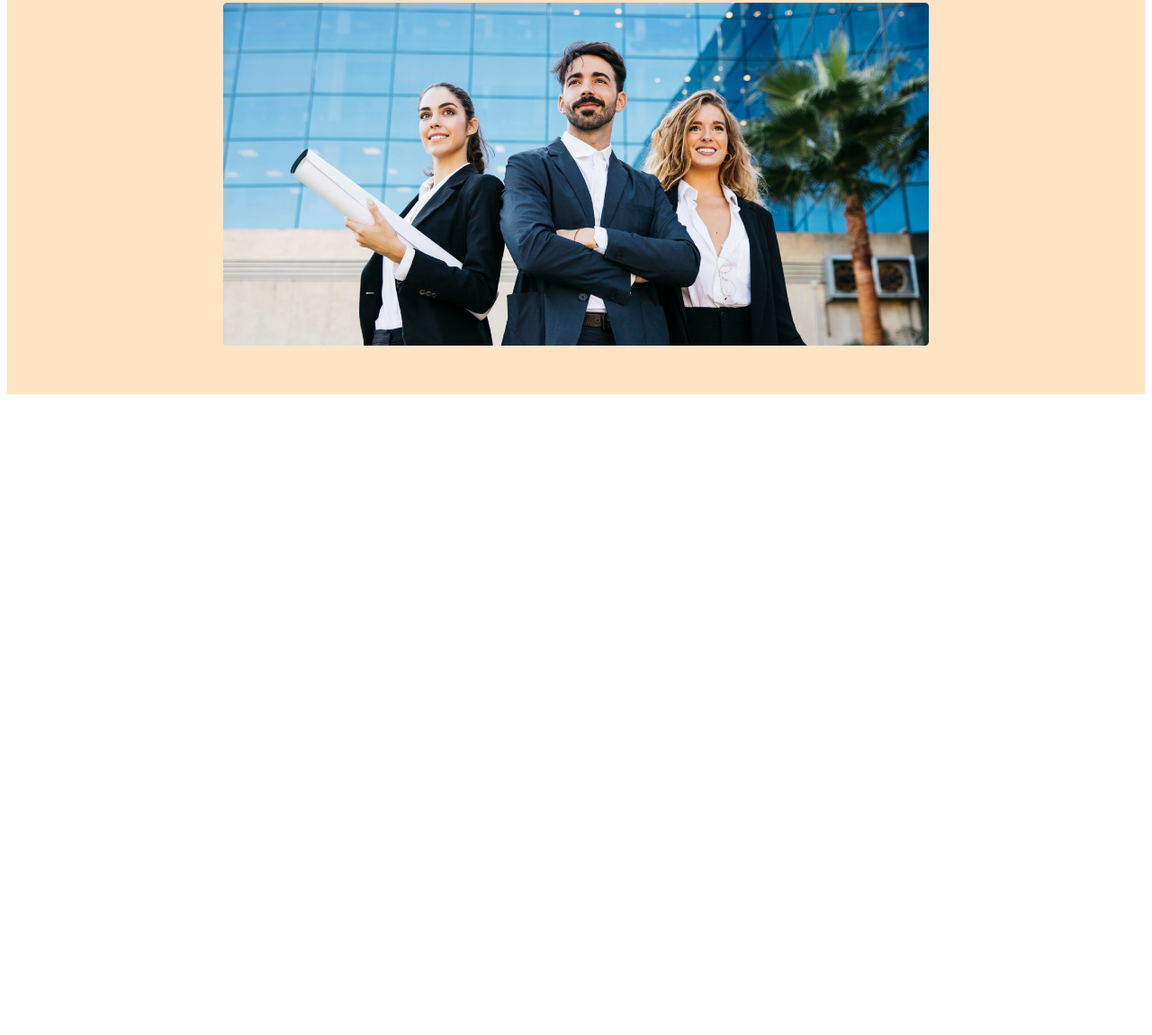
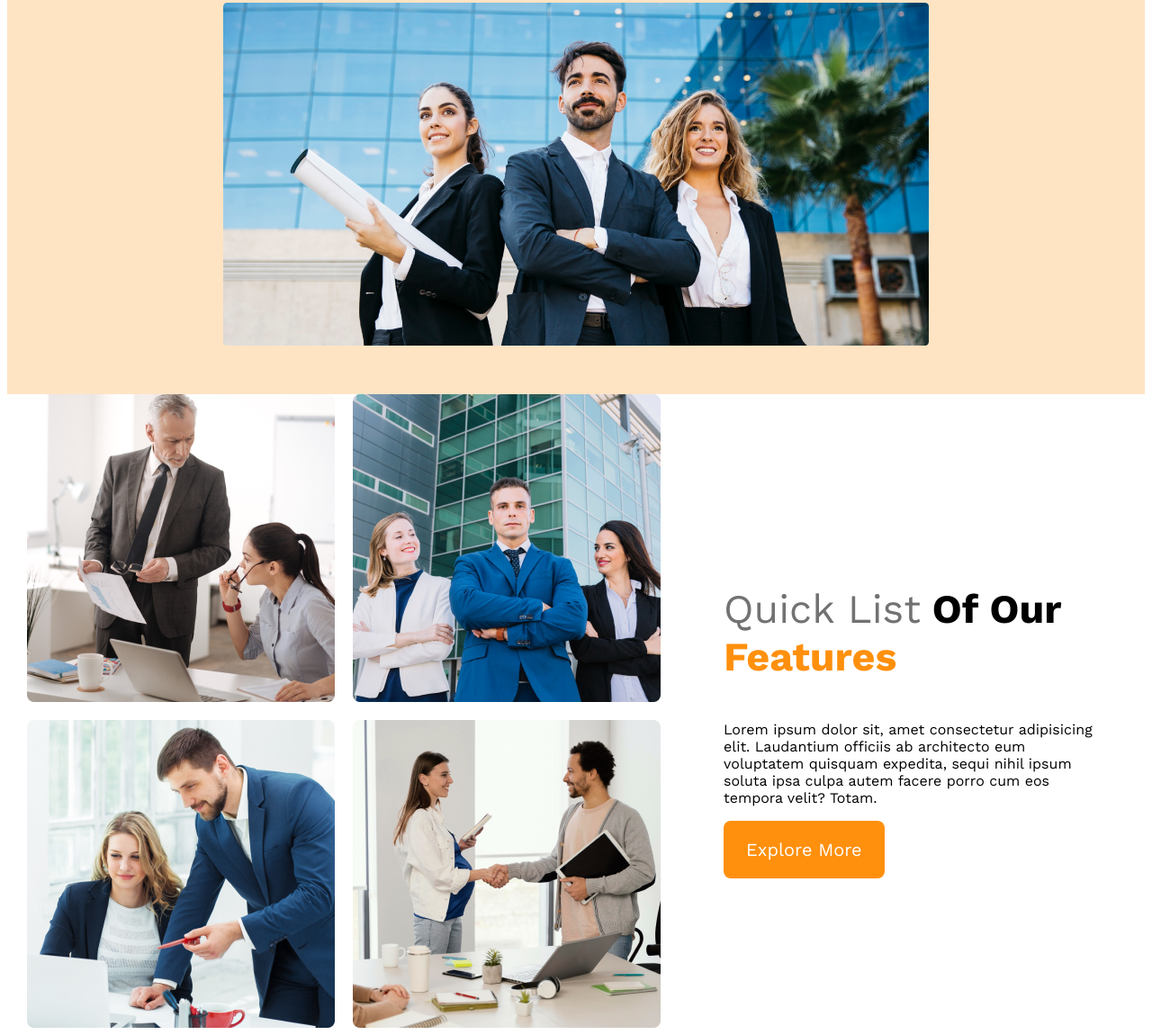
Before and after one commit to mohammed-sabbir/g3-architects-project, a plain HTML site: page index.html in a window 1280 px wide. Shown: the part 573-1723 px from the top of the page at 90% size. Before the commit the page ends 1019 px from the top, so only its background shows below. Drawn offline with nearby package versions, Linux system fonts and the light colour scheme.

Commit message:
added team section

```diff
--- a/index.html
+++ b/index.html
@@ -26,8 +26,18 @@
             <img src="./images/banner.png" alt="">
         </div>
     </header>
+    <!-- header End -->
     <main>
-
+        <section class="team-container">
+        <div class="team-image-contanier">
+            <img src="./images/team1.png" alt=""><img src="./images/team2.png" alt=""><img src="./images/team3.png" alt=""><img src="./images/team4.png" alt="">
+        </div>
+        <div class="team-contend">
+            <h3 class="team-title"><span class="quick">Quick List</span><span> Of Our </span><span class="Features">Features</span></h3>
+            <P class="team-description">Lorem ipsum dolor sit, amet consectetur adipisicing elit. Laudantium officiis ab architecto eum voluptatem quisquam expedita, sequi nihil ipsum soluta ipsa culpa autem facere porro cum eos tempora velit? Totam.</P>
+            <button class="btn-primary">Explore More</button>
+        </div>
+        </section>
     </main>
     <footer>
 
--- a/style/architects.css
+++ b/style/architects.css
@@ -4,6 +4,9 @@
 
 *{
     font-family: 'Work Sans', sans-serif;
+}
+body{
+    max-width: 1920px;
 }
 .btn-primary{
     background-color: #ff900e;
@@ -78,3 +81,33 @@ nav li a{
         flex-direction: column;
     }
 }
+/* main related style  */
+main{
+    max-width: 1220px;
+    margin: 0 auto;
+}
+/* team related style */
+.team-container{
+    display: flex;
+    align-items: center;
+}
+.team-image-contanier{
+    display: grid;
+    grid-template-columns: repeat(2, 1fr);
+    gap: 1.25rem;
+}
+.team-contend{
+    padding-left: 70px;
+    padding-right: 20px;
+}
+.team-title{
+    font-size: 2.8rem;
+}
+.team-contend .quick{
+    color: #727272;
+    font-weight: 500;
+}
+.team-contend .Features{
+    color: #ff900e;
+    font-weight: 700;
+}
```
